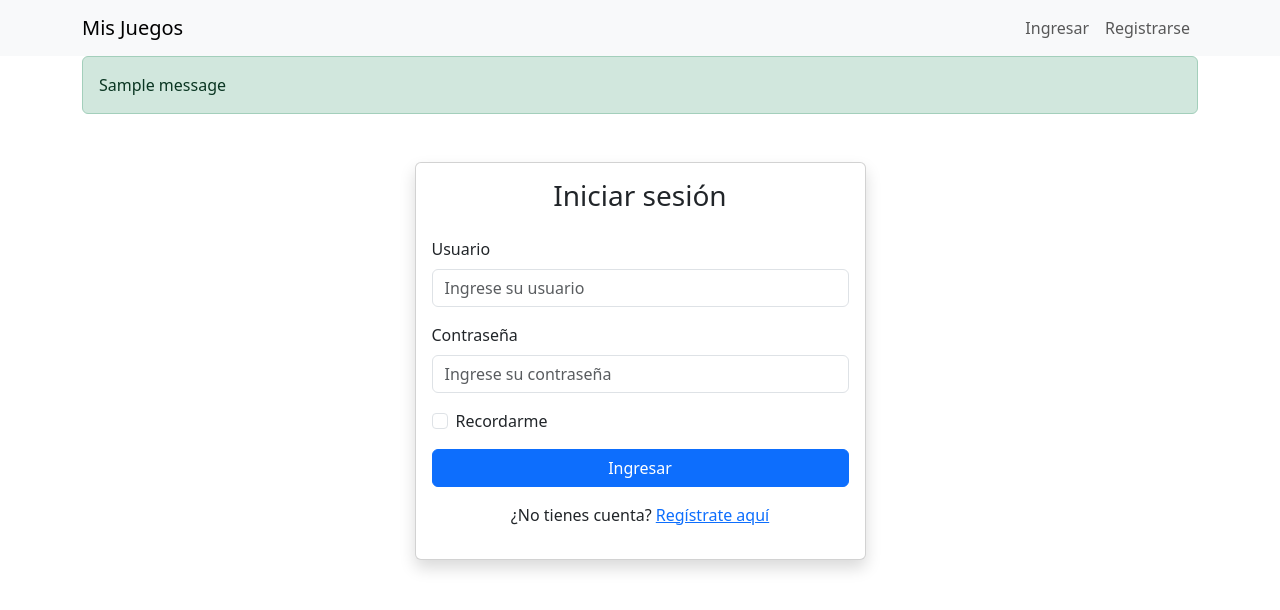
After one commit to KEYRISSS/flask_crud, a Flask app: page /auth/login in a window 1280 px wide. The commit adds this page. Shown: the top 610 px of the page. Run offline with Flask 3, Linux system fonts and the light colour scheme; tables that the repository leaves empty hold one stand-in row (values such as "Sample post"); one stand-in notice (Sample message) is shown.

Commit message:
Primer commit: proyecto Flask CRUD con login y logout

```diff
--- /dev/null
+++ b/app/auth/__init__.py
@@ -0,0 +1,5 @@
+from flask import Blueprint
+
+auth = Blueprint('auth', __name__, url_prefix='/auth')
+
+from app.auth import routes
--- /dev/null
+++ b/app/auth/forms.py
@@ -0,0 +1,18 @@
+from flask_wtf import FlaskForm
+from wtforms import StringField, PasswordField, BooleanField, SubmitField
+from wtforms.validators import DataRequired, EqualTo
+
+class LoginForm(FlaskForm):
+    username = StringField('Usuario', validators=[DataRequired()])
+    password = PasswordField('Contraseña', validators=[DataRequired()])
+    remember_me = BooleanField('Recordarme')
+    submit = SubmitField('Ingresar')
+
+class RegisterForm(FlaskForm):
+    username = StringField('Usuario', validators=[DataRequired()])
+    password = PasswordField('Contraseña', validators=[DataRequired()])
+    confirm_password = PasswordField(
+        'Confirmar Contraseña',
+        validators=[DataRequired(), EqualTo('password', message='Las contraseñas deben coincidir')]
+    )
+    submit = SubmitField('Registrar')
--- /dev/null
+++ b/app/auth/routes.py
@@ -0,0 +1,54 @@
+from flask import render_template, redirect, url_for, flash, request
+from flask_login import login_user, logout_user, login_required, current_user
+from models import User
+from app.auth import auth
+from app.auth.forms import LoginForm, RegisterForm
+from extensions import db
+
+# ---------------- LOGIN ----------------
+@auth.route('/login', methods=['GET', 'POST'])
+def login():
+    if current_user.is_authenticated:
+        return redirect(url_for('juegos'))  # si ya está logueado, va a la lista de juegos
+
+    form = LoginForm()
+    if form.validate_on_submit():
+        user = User.query.filter_by(username=form.username.data).first()
+        if user and user.verify_password(form.password.data):
+            login_user(user, remember=False)  # nunca recordar sesión
+            flash(f'Bienvenido {user.username}', 'success')
+            next_page = request.args.get('next')
+            return redirect(next_page or url_for('juegos'))
+        else:
+            flash('Usuario o contraseña incorrectos', 'danger')
+    return render_template('login.html', form=form)
+
+# ---------------- REGISTER ----------------
+@auth.route('/register', methods=['GET', 'POST'])
+def register():
+    if current_user.is_authenticated:
+        return redirect(url_for('juegos'))
+
+    form = RegisterForm()
+    if form.validate_on_submit():
+        if User.query.filter_by(username=form.username.data).first():
+            flash('El nombre de usuario ya existe', 'danger')
+            return redirect(url_for('auth.register'))
+
+        user = User(username=form.username.data)
+        user.password = form.password.data  # se asume que en el modelo se encripta
+        db.session.add(user)
+        db.session.commit()
+
+        flash('Usuario registrado correctamente. Inicia sesión.', 'success')
+        return redirect(url_for('auth.login'))
+
+    return render_template('register.html', form=form)
+
+# ---------------- LOGOUT ----------------
+@auth.route('/logout')
+@login_required
+def logout():
+    logout_user()  # cierra sesión
+    flash('Has cerrado sesión', 'success')
+    return redirect(url_for('auth.login'))  # redirige al login
--- a/main.py
+++ b/main.py
@@ -1,26 +1,64 @@
-from flask import Flask, render_template, request, redirect
+from flask import Flask, render_template, request, redirect, url_for
+from flask_login import LoginManager, login_required, logout_user
 from extensions import db
 import controlador_juegos
-from models import Juego
+from models import Juego, User
+from werkzeug.security import generate_password_hash, check_password_hash
+
+# --- Importar el blueprint de autenticación ---
+from app.auth import auth
 
 app = Flask(__name__)
+
+# Configuración de la base de datos
 app.config['SQLALCHEMY_DATABASE_URI'] = 'mysql+pymysql://root:hola123@localhost/juegos'
 app.config['SQLALCHEMY_TRACK_MODIFICATIONS'] = False
 
+# Clave secreta obligatoria para sesiones y formularios
+app.config['SECRET_KEY'] = 'keyri2025'
+
+# Inicializar base de datos
 db.init_app(app)
 
-# --- Rutas --- #
+# Configurar LoginManager
+login_manager = LoginManager(app)
+login_manager.login_view = 'auth.login'  # redirige al login si no hay sesión
+login_manager.session_protection = 'strong'
+login_manager.remember_cookie_duration = 0
+
+# Registrar blueprint de autenticación (solo una vez)
+app.register_blueprint(auth)
+
+# Callback para cargar usuario por ID (Flask-Login)
+@login_manager.user_loader
+def load_user(user_id):
+    return db.session.get(User, int(user_id))
+
+# ---------------- RUTAS ---------------- #
+
+# Índice: redirige siempre al login y cierra cualquier sesión activa
 @app.route("/")
+def index():
+    logout_user()
+    print(app.url_map)
+    return redirect(url_for('auth.login'))
+
+# Listar juegos
 @app.route("/juegos")
+@login_required
 def juegos():
     juegos = controlador_juegos.obtener_juegos()
     return render_template("juegos.html", juegos=juegos)
 
+# Formulario para agregar juego
 @app.route("/agregar_juego")
+@login_required
 def formulario_agregar_juego():
     return render_template("agregar_juego.html")
 
+# Guardar nuevo juego
 @app.route("/guardar_juego", methods=["POST"])
+@login_required
 def guardar_juego():
     nombre = request.form["nombre"]
     descripcion = request.form["descripcion"]
@@ -28,18 +66,24 @@ def guardar_juego():
     controlador_juegos.insertar_juego(nombre, descripcion, precio)
     return redirect("/juegos")
 
+# Eliminar juego
 @app.route("/eliminar_juego", methods=["POST"])
+@login_required
 def eliminar_juego():
     id = request.form["id"]
     controlador_juegos.eliminar_juego(id)
     return redirect("/juegos")
 
+# Formulario para editar juego
 @app.route("/formulario_editar_juego/<int:id>")
+@login_required
 def editar_juego(id):
     juego = controlador_juegos.obtener_juego_por_id(id)
     return render_template("editar_juego.html", juego=juego)
 
+# Actualizar juego
 @app.route("/actualizar_juego", methods=["POST"])
+@login_required
 def actualizar_juego():
     id = request.form["id"]
     nombre = request.form["nombre"]
@@ -48,8 +92,8 @@ def actualizar_juego():
     controlador_juegos.actualizar_juego(nombre, descripcion, precio, id)
     return redirect("/juegos")
 
-# --- Ejecutar la app --- #
+# ---------------- EJECUTAR APP ---------------- #
 if __name__ == "__main__":
     with app.app_context():
-        db.create_all()  # Crea las tablas si no existen
+        db.create_all()  # crea tablas 'juegos' y 'users' si no existen
     app.run(port=8000, debug=True)
--- /dev/null
+++ b/templates/base.html
@@ -0,0 +1,57 @@
+<!DOCTYPE html>
+<html lang="es">
+<head>
+    <meta charset="UTF-8">
+    <meta name="viewport" content="width=device-width, initial-scale=1.0">
+    <title>CRUD Videojuegos</title>
+
+    <link href="https://cdn.jsdelivr.net/npm/bootstrap@5.3.2/dist/css/bootstrap.min.css" rel="stylesheet">
+</head>
+<body>
+    <!-- NAVBAR -->
+    <nav class="navbar navbar-expand-lg navbar-light bg-light">
+  <div class="container">
+    <a class="navbar-brand" href="{{ url_for('juegos') }}">Mis Juegos</a>
+
+    <div class="collapse navbar-collapse">
+      <ul class="navbar-nav ms-auto">
+        {% if current_user.is_authenticated %}
+  <li class="nav-item">
+    <span class="nav-link text-secondary">Hola, {{ current_user.username }}</span>
+  </li>
+  <li class="nav-item">
+    <a class="nav-link text-danger" href="{{ url_for('auth.logout') }}">Cerrar sesión</a>
+  </li>
+{% else %}
+  <li class="nav-item">
+    <a class="nav-link" href="{{ url_for('auth.login') }}">Ingresar</a>
+  </li>
+  <li class="nav-item">
+    <a class="nav-link" href="{{ url_for('auth.register') }}">Registrarse</a>
+  </li>
+{% endif %}
+      </ul>
+    </div>
+  </div>
+</nav>
+    <!-- FLASH MESSAGES -->
+    <div class="container">
+        {% with messages = get_flashed_messages(with_categories=true) %}
+            {% if messages %}
+                {% for category, msg in messages %}
+                    <div class="alert alert-{{ 'success' if category=='success' else 'danger' if category=='danger' else 'warning' }}" role="alert">
+                        {{ msg }}
+                    </div>
+                {% endfor %}
+            {% endif %}
+        {% endwith %}
+    </div>
+
+    <!-- CONTENIDO PRINCIPAL -->
+    <div class="container">
+        {% block content %}{% endblock %}
+    </div>
+
+    <script src="https://cdn.jsdelivr.net/npm/bootstrap@5.3.2/dist/js/bootstrap.bundle.min.js"></script>
+</body>
+</html>
--- a/templates/juegos.html
+++ b/templates/juegos.html
@@ -4,7 +4,11 @@
 
 {% block contenido %}
 <h3 class="is-size-3">Lista de Juegos</h3>
-<a href="{{ url_for('formulario_agregar_juego') }}" class="button is-success mb-3">Agregar</a>
+
+<div class="mb-3">
+    <a href="{{ url_for('formulario_agregar_juego') }}" class="button is-success">Agregar</a>
+    <a href="{{ url_for('auth.logout') }}" class="button is-danger">Cerrar sesión</a>
+</div>
 
 <table class="table is-bordered is-striped">
     <thead>
--- /dev/null
+++ b/templates/login.html
@@ -0,0 +1,41 @@
+{% extends "base.html" %}
+
+{% block content %}
+<div class="row justify-content-center mt-5">
+    <div class="col-md-5">
+        <div class="card shadow">
+            <div class="card-body">
+                <h3 class="card-title text-center mb-4">Iniciar sesión</h3>
+
+                <form method="POST">
+                    {{ form.hidden_tag() }}
+
+                    <div class="mb-3">
+                        {{ form.username.label(class="form-label") }}
+                        {{ form.username(class="form-control", placeholder="Ingrese su usuario") }}
+                    </div>
+
+                    <div class="mb-3">
+                        {{ form.password.label(class="form-label") }}
+                        {{ form.password(class="form-control", placeholder="Ingrese su contraseña") }}
+                    </div>
+
+                    <div class="form-check mb-3">
+                        {{ form.remember_me(class="form-check-input") }}
+                        {{ form.remember_me.label(class="form-check-label") }}
+                    </div>
+
+                    <div class="d-grid">
+                        {{ form.submit(class="btn btn-primary") }}
+                    </div>
+                </form>
+
+                <p class="mt-3 text-center">
+                    ¿No tienes cuenta?
+                    <a href="{{ url_for('auth.register') }}">Regístrate aquí</a>
+                </p>
+            </div>
+        </div>
+    </div>
+</div>
+{% endblock %}
```
Also changed, not shown: models.py (+27 -0 lines), templates/register.html (added, +34 -0 lines).
